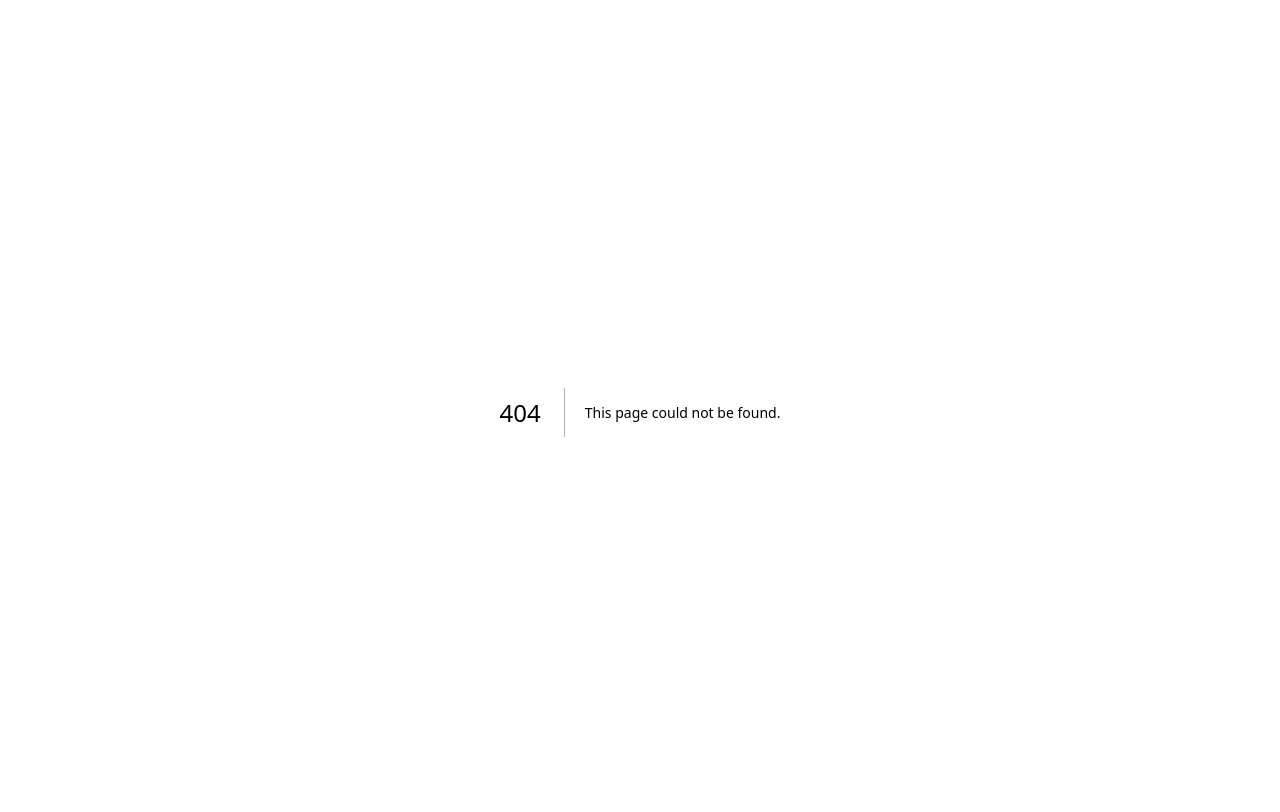
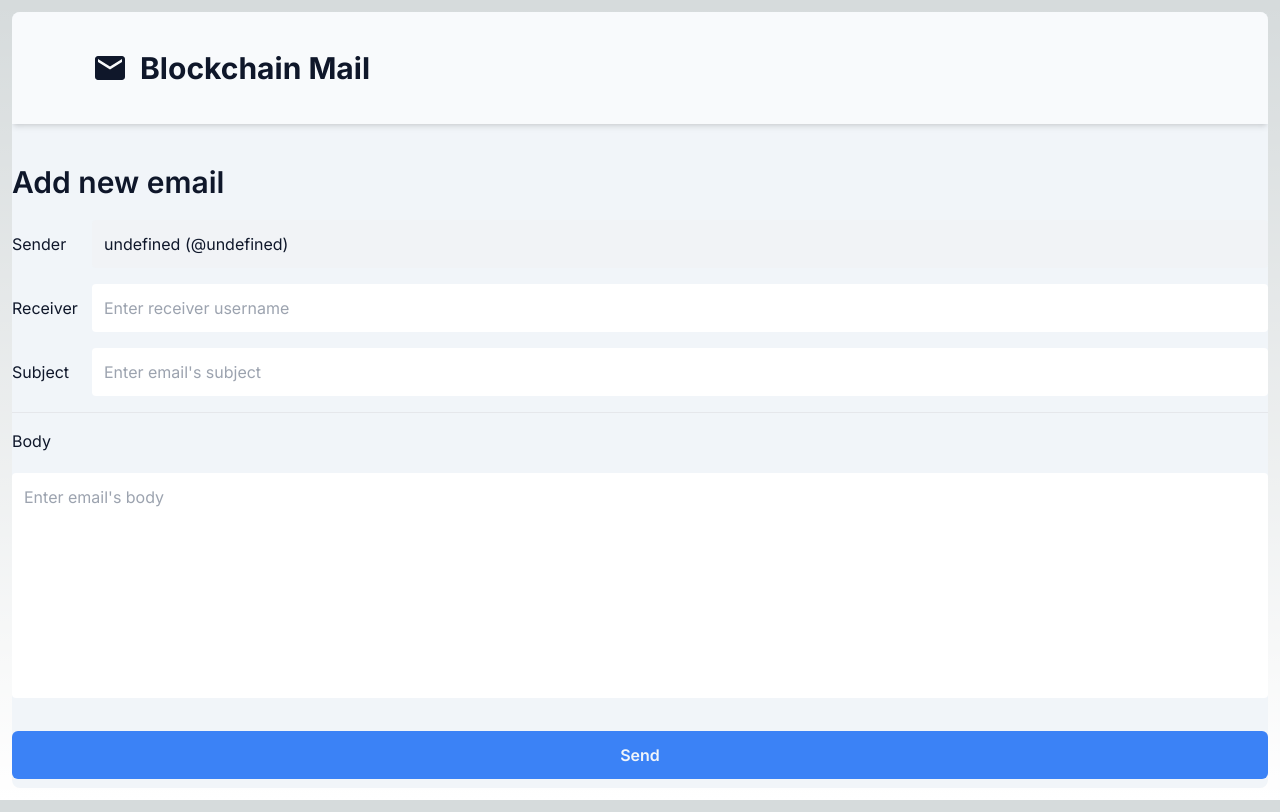
Before and after one commit to samuel-eric/blockchain-mail, a Next.js app: page /add in a window 1280 px wide. Before the commit this address had no page. Built offline with nearby package versions, Linux system fonts and the light colour scheme.

Commit message:
tambah halaman add email

```diff
--- /dev/null
+++ b/app/add/page.jsx
@@ -0,0 +1,79 @@
+'use client';
+
+import { useContext, useState } from 'react';
+import Header from '@/components/Header';
+import { LoginContext } from '../provider';
+
+const Add = () => {
+	const { user } = useContext(LoginContext);
+	const [receiver, setReceiver] = useState('');
+	const [subject, setSubject] = useState('');
+	const [body, setBody] = useState('');
+	return (
+		<main className='bg-slate-100 h-full rounded-lg box-border text-slate-900 overflow-auto'>
+			<Header />
+			<div className='h-5/6 container mx-auto py-10'>
+				<h1 className='text-3xl font-semibold'>Add new email</h1>
+				<div className='flex flex-col mt-3 h-full w-full'>
+					<div className='my-2 flex items-center gap-4'>
+						<label htmlFor='sender' className='w-16'>
+							Sender
+						</label>
+						<input
+							type='text'
+							id='sender'
+							disabled
+							value={`${user?.username} (@${user?.walletAddress})`}
+							className='p-3 rounded flex-1'
+						/>
+					</div>
+					<div className='my-2 flex items-center gap-4'>
+						<label htmlFor='receiver' className='w-16'>
+							Receiver
+						</label>
+						<input
+							type='text'
+							id='receiver'
+							value={receiver}
+							onChange={(e) => setReceiver(e.target.value)}
+							className='p-3 rounded flex-1'
+							placeholder='Enter receiver username'
+						/>
+					</div>
+					<div className='my-2 mb-4 flex items-center gap-4'>
+						<label htmlFor='subject' className='w-16'>
+							Subject
+						</label>
+						<input
+							type='text'
+							id='subject'
+							value={subject}
+							onChange={(e) => setSubject(e.target.value)}
+							className='p-3 rounded flex-1'
+							placeholder={`Enter email's subject`}
+						/>
+					</div>
+					<hr />
+					<div className='my-4 flex-1'>
+						<label htmlFor='body' className='block mb-3'>
+							Body
+						</label>
+						<textarea
+							name='body'
+							id='body'
+							placeholder={`Enter email's body`}
+							className='w-full h-5/6 p-3 my-2 rounded resize-none'
+							value={body}
+							onChange={(e) => setBody(e.target.value)}
+						></textarea>
+					</div>
+					<div className='mt-4'>
+						<button className='btn-primary w-full justify-center'>Send</button>
+					</div>
+				</div>
+			</div>
+		</main>
+	);
+};
+
+export default Add;
--- a/components/Header.jsx
+++ b/components/Header.jsx
@@ -2,13 +2,16 @@
 
 import { useContext } from 'react';
 import Link from 'next/link';
+import { useRouter } from 'next/navigation';
 import { MdEmail, MdLogout } from 'react-icons/md';
 import { FaPen } from 'react-icons/fa';
 import { LoginContext } from '@/app/provider';
 
 const Header = () => {
 	const { user, logout } = useContext(LoginContext);
+	const router = useRouter();
 	const handleLogout = () => {
+		router.push('/');
 		logout();
 	};
 
@@ -26,7 +29,7 @@ const Header = () => {
 						<MdLogout />
 						Log out
 					</button>
-					<button className='btn-primary'>
+					<button className='btn-primary' onClick={() => router.push('/add')}>
 						<FaPen />
 						Add New Email
 					</button>
```
